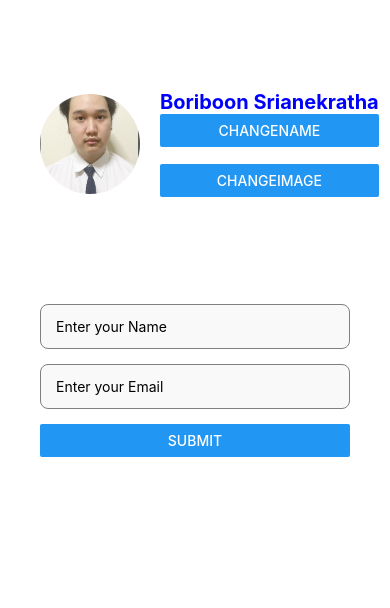
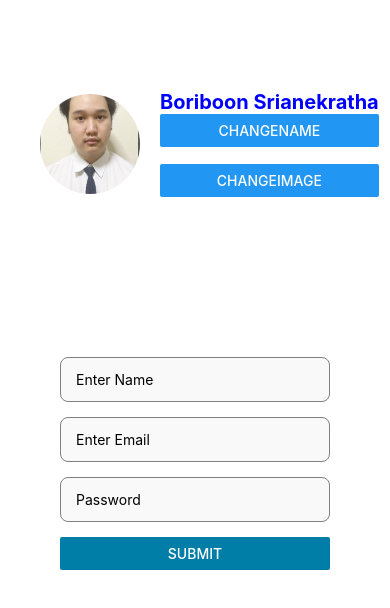
Before and after one commit to nanad21531/2113111187_ReactNative_2024, a React Native app: screen / in a window 390 px wide. Shown: the top 608 px of the page. Built offline with nearby package versions, Linux system fonts and the light colour scheme.

Commit message:
Textinput 10/8/2024

```diff
--- a/App.tsx
+++ b/App.tsx
@@ -6,7 +6,8 @@ import UseEffectExample from './components/UseEffectExample'
 const App = (): React.JSX.Element => {
     return (
         <View>
-            <UseEffectExample />
+            {/* <UseEffectExample /> */}
+            <ProfileScreen/>
         </View>
     )
 }
--- /dev/null
+++ b/components/Login.tsx
@@ -0,0 +1,77 @@
+import { Alert, StyleSheet, View, Text, TextInput, Button } from "react-native";
+import React from "react";
+import { stylesLogin } from "./styles";
+
+const login = (): React.JSX.Element => {
+  const [name, setName] = React.useState("");
+  const [email, setEmail] = React.useState("");
+  const [password, setPassword] = React.useState("");
+
+  const validateEmail = (email: string): boolean => {
+    const recheckEmail = /\S+@\S+\.\S+/;
+    return recheckEmail.test(email);
+  };
+
+  //![variable] = false value, [variable] = true
+  const handleSubmit = () => {
+    let errorMessage = "";
+    // if (!name && !email && !password) {
+    //   // Alert.alert("Alert", "Please Enter Name\nPlease Enter Email\nPlease Enter Password", [
+    //   //   // {text: "OK"} set text to alert btn
+    //   //   { text: "OK" },
+    //   // ]);
+    //   errorMessage += "Please Enter Name\nPlease Enter Email";
+    // }
+    if (!name) {
+      // Alert.alert("Alert", "Please Enter Name");
+      errorMessage += "Please Enter Name\n";
+    }
+    if (!email) {
+      // Alert.alert("Alert", "Please Enter Email");
+      errorMessage += "Please Enter Email\n";
+    } else if (!validateEmail(email)) {
+      errorMessage = "Invalid Email Format\n";
+    }
+    if (!password) {
+      // Alert.alert("Alert", "Please Enter Password");
+      errorMessage += "Please Enter Password\n";
+    } else if (password.length < 6) {
+      // Alert.alert("Alert", "Password must be atleast 6 characters");
+      errorMessage += "Password must be atleast 6 characters";
+    }
+    if (errorMessage) {
+      Alert.alert("Error", errorMessage.trim(),);
+      return;
+    }
+    Alert.alert("Alert", "Success");
+  };
+
+  return (
+    <View style={stylesLogin.container}>
+      <View style={stylesLogin.container}>
+        <TextInput
+          style={stylesLogin.input}
+          placeholder="Enter Name"
+          value={name}
+          onChangeText={setName}
+        />
+        <TextInput
+          style={stylesLogin.input}
+          placeholder="Enter Email"
+          value={email}
+          onChangeText={setEmail}
+        />
+        <TextInput
+          style={stylesLogin.input}
+          placeholder="Password"
+          value={password}
+          onChangeText={setPassword}
+          secureTextEntry={true}
+        />
+        <Button title="Submit" onPress={handleSubmit} color="#007EA7" />
+      </View>
+    </View>
+  );
+};
+
+export default login;
--- a/components/ProfileScreen.tsx
+++ b/components/ProfileScreen.tsx
@@ -1,6 +1,7 @@
 import { StyleSheet, Text, View, Image, Button } from 'react-native'
 import React, { useState } from 'react'
 import { styles } from './styles'
+import Login from "./Login"
 const ProfileScreen = (): React.JSX.Element => {
 
     const [name, setName] = useState("Boriboon Srianekratha");
@@ -28,6 +29,7 @@ const ProfileScreen = (): React.JSX.Element => {
                 </View>
 
             </View>
+            <Login/>
         </View>
     )
 }
```
Also changed, not shown: App3.tsx (+4 -5 lines).
